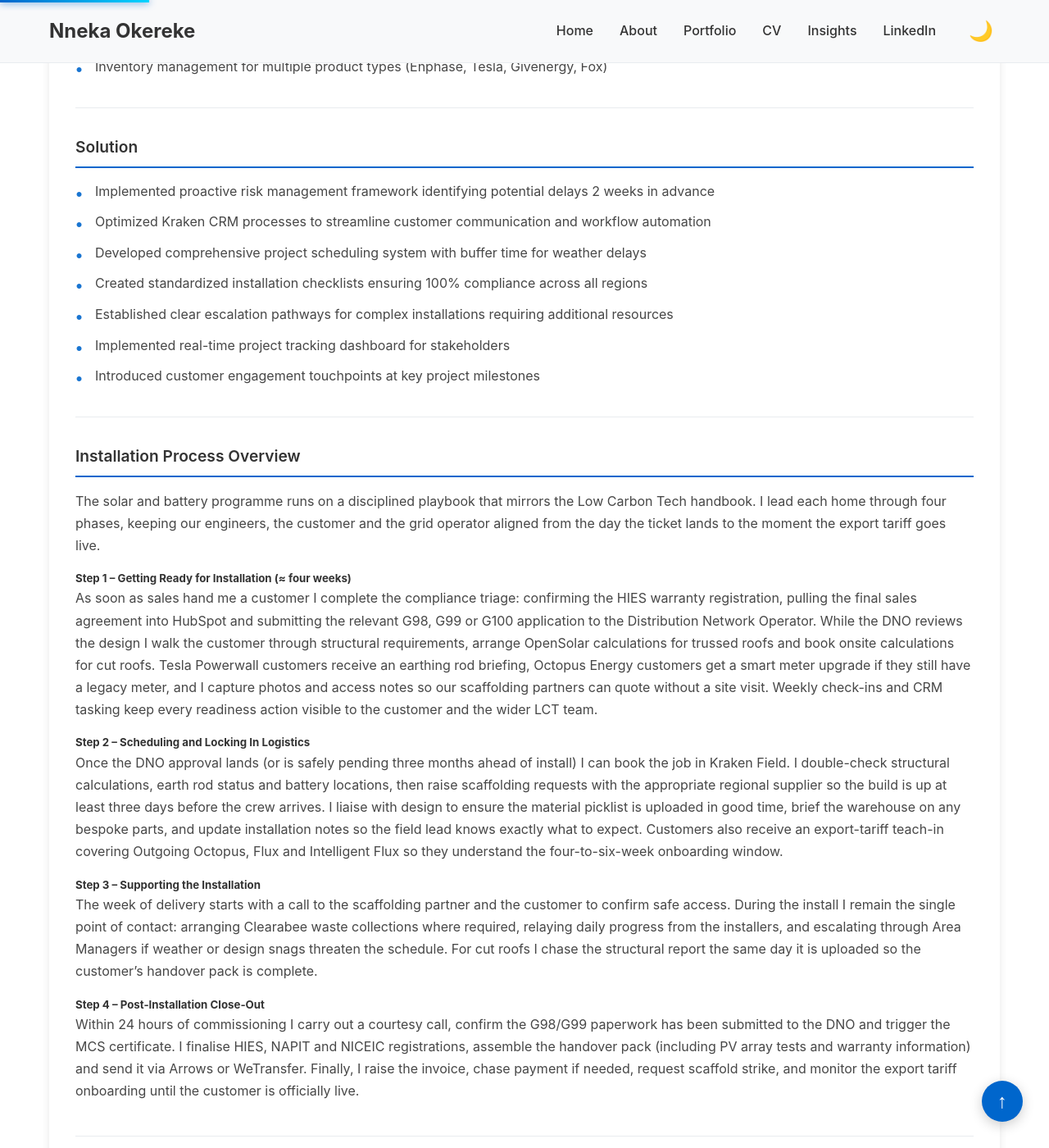
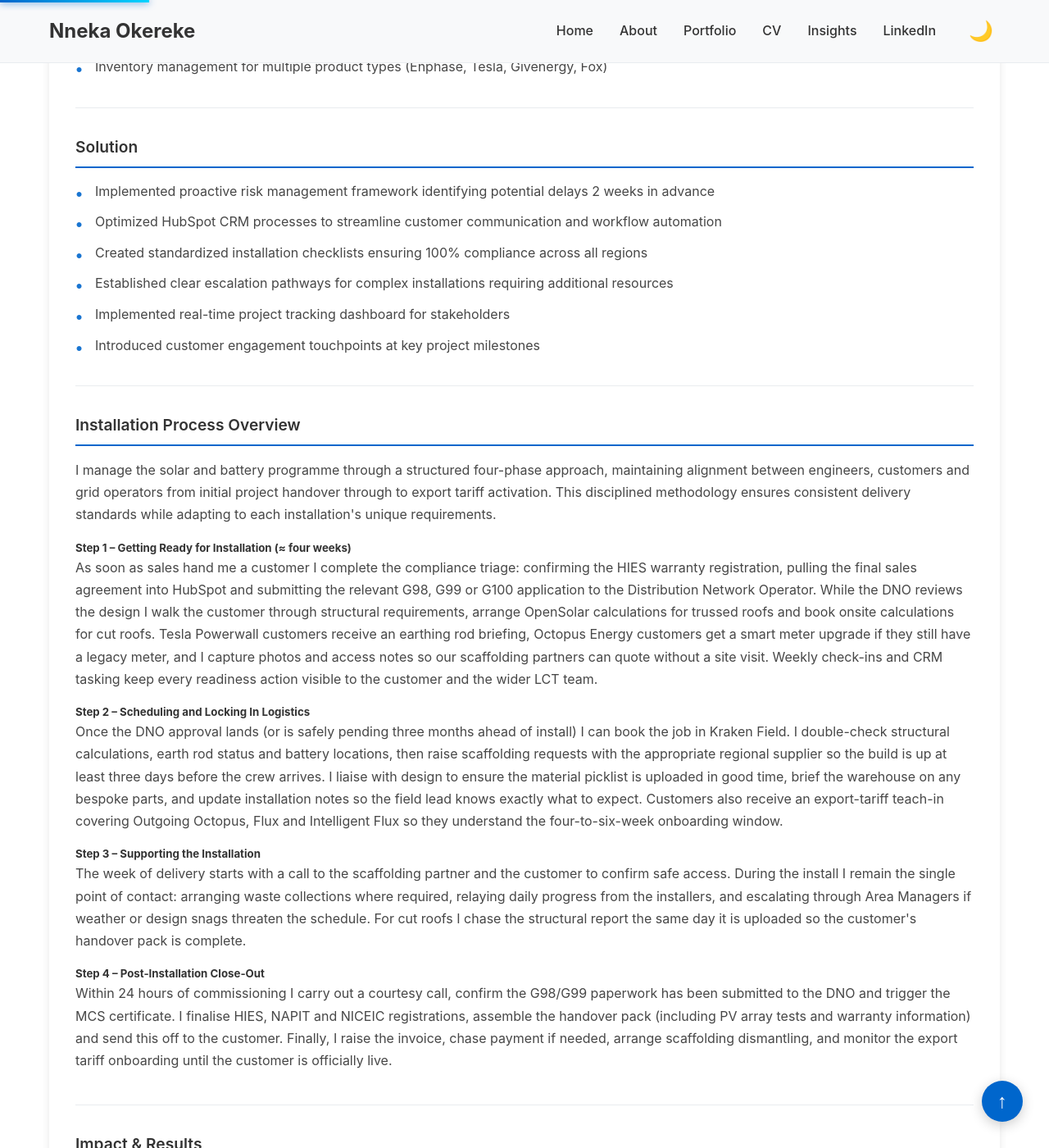
Before and after one commit to nnekaokereke/nnekaokereke.github.io, a Jekyll site: the page built from portfolio.html, in a window 1280 px wide and 1400 px high, scrolled down 1433 px. Shown: the whole window at 82% size. Built offline with Jekyll 4.4.1, drawn with Linux system fonts in a browser that asks for light colours; some of the changed text lies outside the part shown.

Commit message:
Update CV and portfolio: Replace Kraken with HubSpot CRM, update technology tools section, revise installation process overview, and refine terminology

```diff
--- a/cv.html
+++ b/cv.html
@@ -111,7 +111,7 @@
             <div class="tools-section-cv">
                 <div class="tool-category-cv">
                     <h3>CRM Platforms</h3>
-                    <p>Salesforce, Zendesk, HubSpot, Microsoft Dynamics, Kraken</p>
+                    <p>Salesforce, Zendesk, HubSpot, Microsoft Dynamics, Kraken, Kraken Field</p>
                 </div>
                 <div class="tool-category-cv">
                     <h3>Project Management</h3>
--- a/portfolio.html
+++ b/portfolio.html
@@ -79,8 +79,7 @@
                         <h4 class="case-section-title">Solution</h4>
                         <ul>
                             <li>Implemented proactive risk management framework identifying potential delays 2 weeks in advance</li>
-                            <li>Optimized Kraken CRM processes to streamline customer communication and workflow automation</li>
-                            <li>Developed comprehensive project scheduling system with buffer time for weather delays</li>
+                            <li>Optimized HubSpot CRM processes to streamline customer communication and workflow automation</li>
                             <li>Created standardized installation checklists ensuring 100% compliance across all regions</li>
                             <li>Established clear escalation pathways for complex installations requiring additional resources</li>
                             <li>Implemented real-time project tracking dashboard for stakeholders</li>
@@ -90,7 +89,7 @@
 
                     <div class="case-section">
                         <h4 class="case-section-title">Installation Process Overview</h4>
-                        <p>The solar and battery programme runs on a disciplined playbook that mirrors the Low Carbon Tech handbook. I lead each home through four phases, keeping our engineers, the customer and the grid operator aligned from the day the ticket lands to the moment the export tariff goes live.</p>
+                        <p>I manage the solar and battery programme through a structured four-phase approach, maintaining alignment between engineers, customers and grid operators from initial project handover through to export tariff activation. This disciplined methodology ensures consistent delivery standards while adapting to each installation's unique requirements.</p>
 
                         <div class="process-step">
                             <h5>Step 1 – Getting Ready for Installation (≈ four weeks)</h5>
@@ -104,12 +103,12 @@
 
                         <div class="process-step">
                             <h5>Step 3 – Supporting the Installation</h5>
-                            <p>The week of delivery starts with a call to the scaffolding partner and the customer to confirm safe access. During the install I remain the single point of contact: arranging Clearabee waste collections where required, relaying daily progress from the installers, and escalating through Area Managers if weather or design snags threaten the schedule. For cut roofs I chase the structural report the same day it is uploaded so the customer’s handover pack is complete.</p>
+                            <p>The week of delivery starts with a call to the scaffolding partner and the customer to confirm safe access. During the install I remain the single point of contact: arranging waste collections where required, relaying daily progress from the installers, and escalating through Area Managers if weather or design snags threaten the schedule. For cut roofs I chase the structural report the same day it is uploaded so the customer's handover pack is complete.</p>
                         </div>
 
                         <div class="process-step">
                             <h5>Step 4 – Post-Installation Close-Out</h5>
-                            <p>Within 24 hours of commissioning I carry out a courtesy call, confirm the G98/G99 paperwork has been submitted to the DNO and trigger the MCS certificate. I finalise HIES, NAPIT and NICEIC registrations, assemble the handover pack (including PV array tests and warranty information) and send it via Arrows or WeTransfer. Finally, I raise the invoice, chase payment if needed, request scaffold strike, and monitor the export tariff onboarding until the customer is officially live.</p>
+                            <p>Within 24 hours of commissioning I carry out a courtesy call, confirm the G98/G99 paperwork has been submitted to the DNO and trigger the MCS certificate. I finalise HIES, NAPIT and NICEIC registrations, assemble the handover pack (including PV array tests and warranty information) and send this off to the customer. Finally, I raise the invoice, chase payment if needed, arrange scaffolding dismantling, and monitor the export tariff onboarding until the customer is officially live.</p>
                         </div>
                     </div>
 
@@ -132,7 +131,9 @@
                     <div class="case-section">
                         <h4 class="case-section-title">Technologies & Tools</h4>
                         <div class="tech-tags">
-                            <span class="tech-tag">Kraken CRM</span>
+                            <span class="tech-tag">Kraken</span>
+                            <span class="tech-tag">Kraken Field</span>
+                            <span class="tech-tag">HubSpot</span>
                             <span class="tech-tag">Microsoft Project</span>
                             <span class="tech-tag">JIRA</span>
                             <span class="tech-tag">Enphase Microinverters</span>
```
